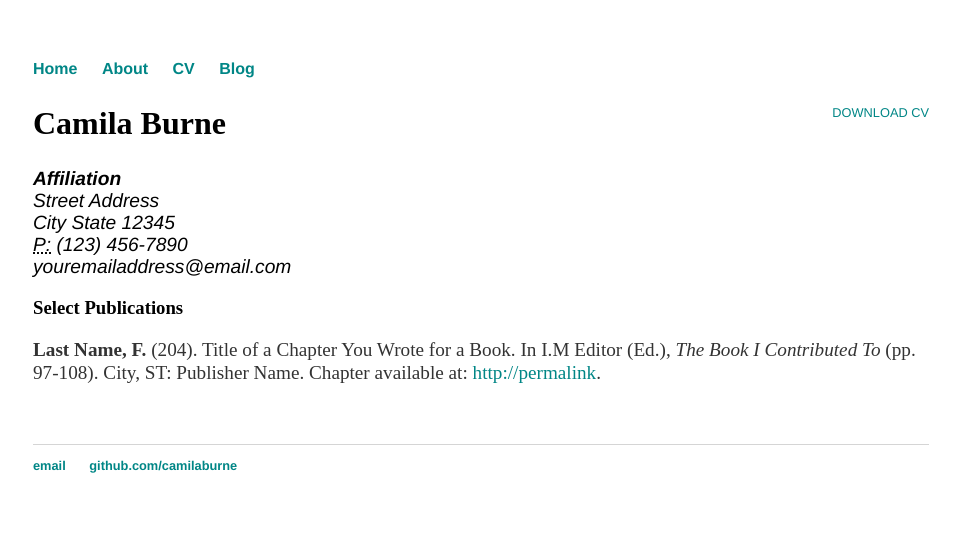
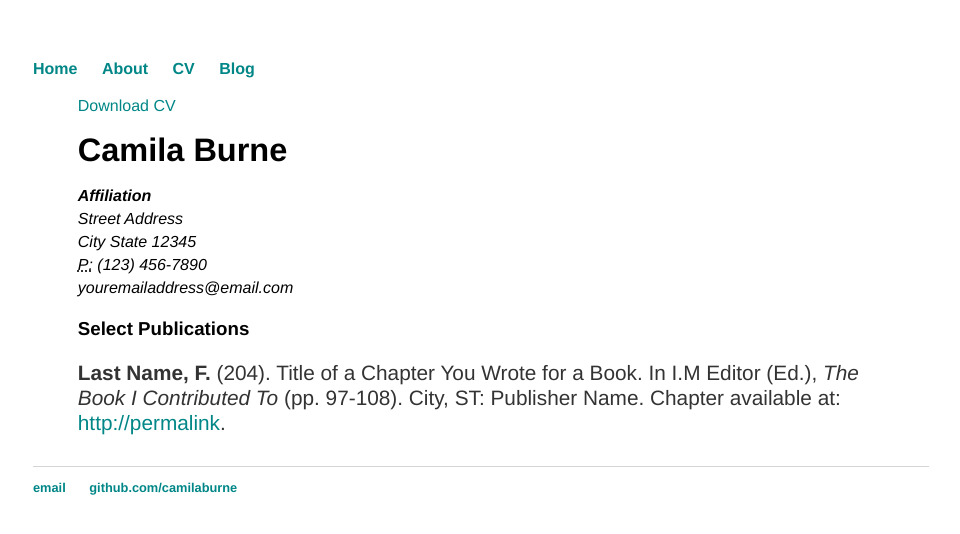
Before and after one commit to camilaburne/camilaburne.github.io, a Jekyll site: the page built from cv/index.html, in a window 1280 px wide. Shown: the top 534 px of the page, without its empty margins (159-1119 px from the left). Built offline with Jekyll 4.4.1, drawn with Linux system fonts in a browser that asks for light colours.

Commit message:
Edit css

```diff
--- a/css/main.css
+++ b/css/main.css
@@ -1,9 +1,9 @@
 body {
     margin: 60px auto;
     width: 70%;
+    font-family: 'Helvetica', 'Arial', 'Sans-Serif';
 }
 nav ul, footer ul {
-    font-family:'Helvetica', 'Arial', 'Sans-Serif';
     padding: 0px;
     list-style: none;
     font-weight: bold;
@@ -20,9 +20,13 @@ a:hover {
     text-decoration: underline;
 }
 h1 {
-    font-size: 2em;
-    font-family:'Helvetica', 'Arial', 'Sans-Serif';
+    font-size: 1.8em;
 }
+
+h2 {
+    font-size:1.62em;
+}
+
 p {
     font-size: 1.3em;
     line-height: 1.2em;
@@ -32,7 +36,6 @@ footer {
     border-top: 1px solid #d5d5d5;
     font-size: .8em;
 }
-
 
 
 /* Blog */
@@ -45,10 +48,17 @@ ul.posts p { font-size: 1.2em;
              font-family:'Helvetica', 'Arial', 'Sans-Serif';
 }
 
+
 /* CV */
-.cv { margin: 0px 0px 60px; }
-.cv h1 { font-size: 3em; }
-.cv h2 { font-size: 2em; }
-.cv address, .cv .download { font-family: 'Helvetica', 'Arial', 'Sans-Serif'; }
-.cv address, .cv p { font-size: 1.2em; }
-.cv .download { float: right; font-size: .8em; text-transform: uppercase; }
+.cv {line-height: 23px; width: 90%; margin: 0 auto;}
+.cv li { line-height: 23px; }
+.cv h2 { font-size: 26.5px; }
+.cv h1 { font-size: 32.5px; }
+
+.notes, .contact, .about, .cv, .error, .swatches { margin-bottom: 30px; }
+
+/* Contact */
+iframe {font-family: 'Merriweather', Georgia, Times; font-size: 16px;}
+
+/* About */
+.about ul.list-unstyled li { line-height: 30px; text-indent: -30px; margin-left: 30px;}
--- a/cv/index.html
+++ b/cv/index.html
@@ -5,7 +5,7 @@ title: CV of Camila Burne
 
 	<div class="cv">
 		<a href="#" class="download" title="Download CV as PDF">Download CV</a>
-					<h2>Camila Burne</h2>
+					<h1>Camila Burne</h1>
 					<address>
 					<strong>Affiliation</strong><br>
 					Street Address<br>
```
